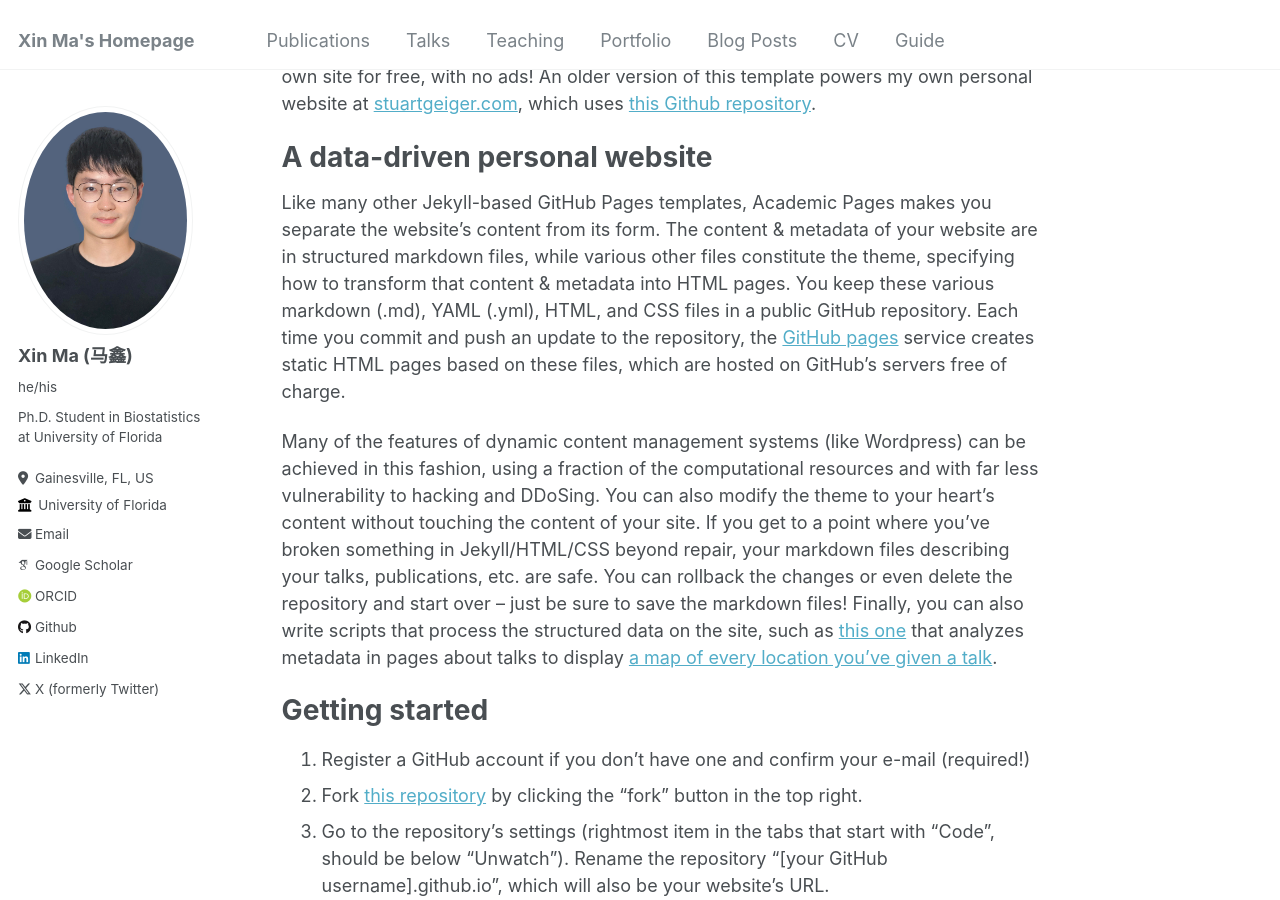
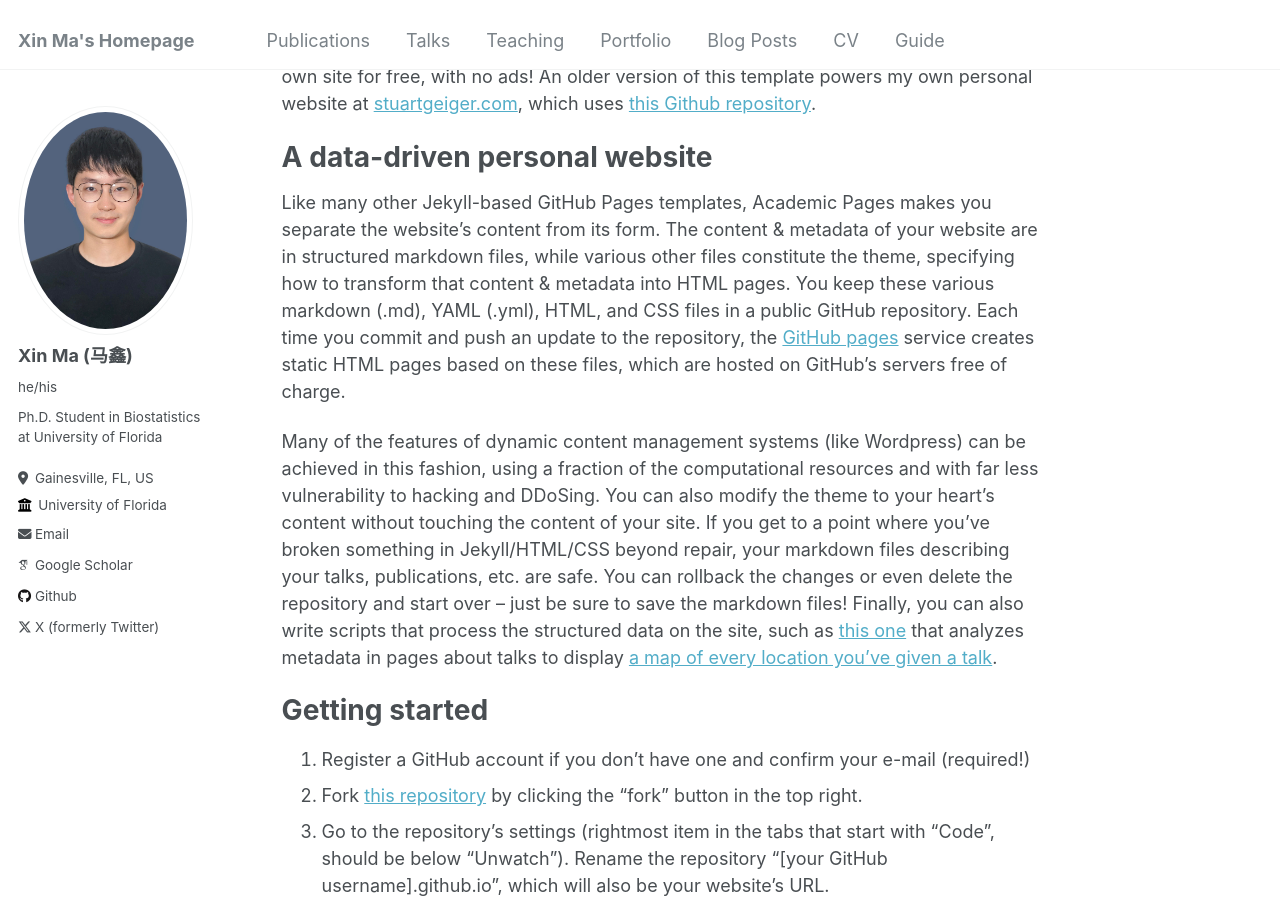
Before and after one commit to XinBiostats/xinbiostats.github.io, a Jekyll site: the page built from _pages/about.md, in a window 1280 px wide and 900 px high, scrolled down 329 px. Built offline with Jekyll 4.4.1, drawn with Linux system fonts in a browser that asks for light colours; some web fonts are replaced.

Commit message:
Update _config.yml

```diff
--- a/_config.yml
+++ b/_config.yml
@@ -34,7 +34,7 @@ author:
   arxiv            : # URL - Update with the correct link to your profile
   googlescholar    : "https://scholar.google.com/citations?user=modOWt0AAAAJ&hl=en"
   impactstory      : # URL
-  orcid            : "https://orcid.org/0009-0009-3347-4257"
+  orcid            : # "https://orcid.org/0009-0009-3347-4257"
   pubmed           : # URL
   researchgate     : # URL
 
@@ -56,7 +56,7 @@ author:
   keybase          : # Username
   instagram        : # Username
   lastfm           : # Username
-  linkedin         : 'xin-ma-4383a417a'
+  linkedin         : # 'xin-ma-4383a417a'
   mastodon         : # URL
   medium           : # URL
   pinterest        : # Username
```
